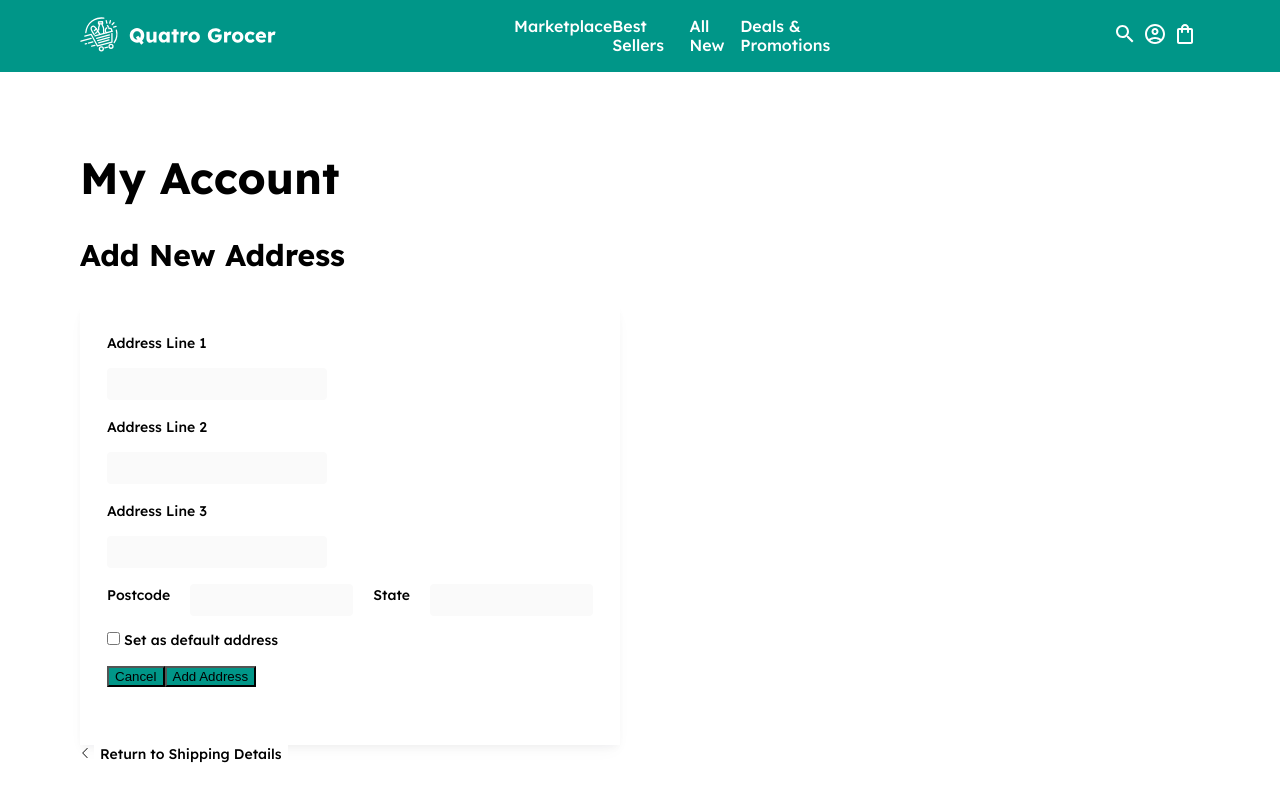
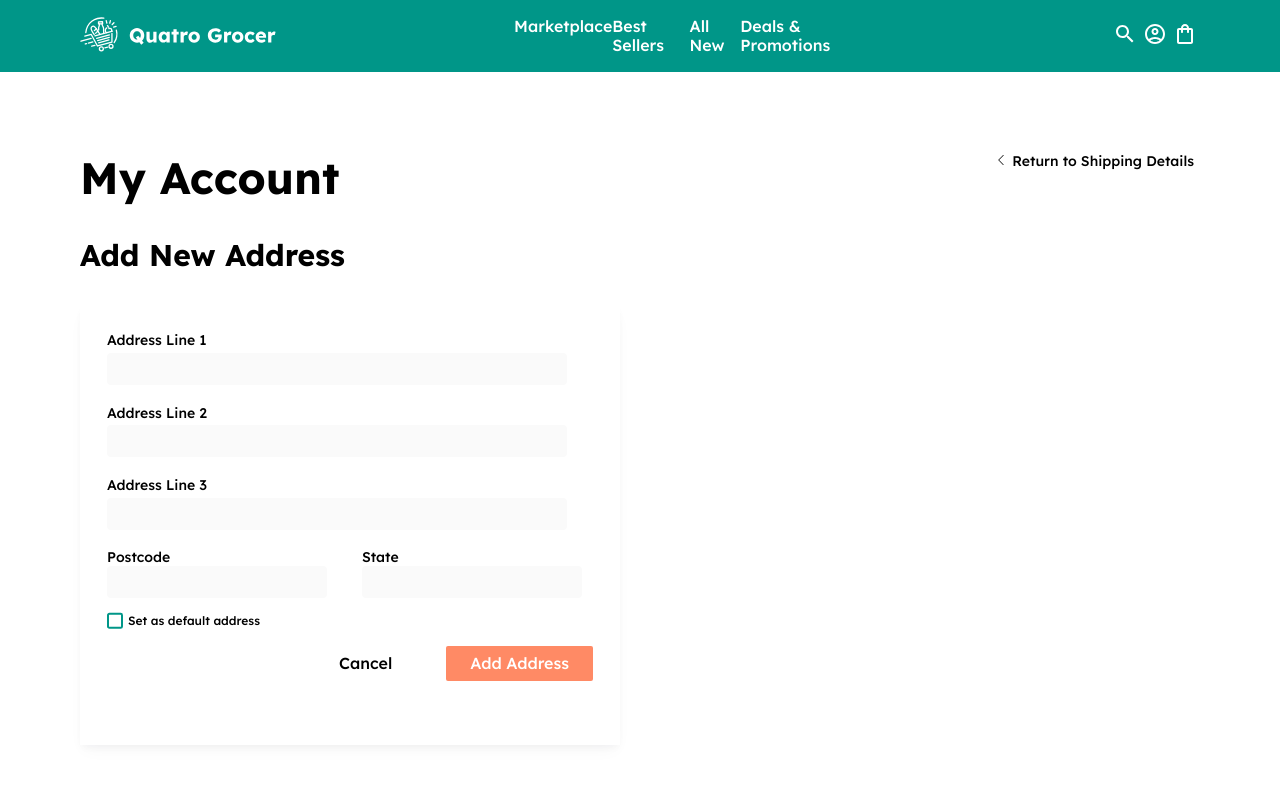
Before and after one commit to izT-1213/quatrogrocer-fe-drc-1, a React (Create React App) app: page /add-address in a window 1280 px wide. Shown: the top 800 px of the page. Built offline with nearby package versions, Linux system fonts and the light colour scheme; a web font is replaced by a local one.

Commit message:
complete add-new-address page

```diff
--- a/src/Pages/AddAddressPage/add-address.css
+++ b/src/Pages/AddAddressPage/add-address.css
@@ -15,6 +15,7 @@ a,
 a:visited,
 a:active {
   text-decoration: none;
+  color: #252525;
 }
 
 *,
@@ -25,34 +26,33 @@ a:active {
 
 .add-address-page-container {
   margin: 80px;
+  display: flex;
+  align-items: flex-start;
+  justify-content: space-between;
 }
-.add-address-page-container .my-account-header {
-  display: flex;
+.add-address-page-container .container-1 {
   flex-direction: column;
-  align-items: flex-start;
-  justify-content: flex-start;
 }
-.add-address-page-container .my-account-header h1 {
+.add-address-page-container .container-1 .my-account-header h1 {
   font-family: "Lexend Deca";
   font-style: normal;
   font-weight: 700;
   font-size: 44px;
   line-height: 120%;
 }
-.add-address-page-container .add-new-address-container {
+.add-address-page-container .container-1 .add-new-address-container {
   display: flex;
   flex-direction: column;
   margin-top: 32px;
 }
-.add-address-page-container .add-new-address-container h2 {
+.add-address-page-container .container-1 .add-new-address-container h2 {
   font-family: "Lexend Deca";
   font-style: normal;
   font-weight: 600;
   font-size: 30px;
   line-height: 120%;
 }
-.add-address-page-container .add-new-address-container .address-form-container {
-  flex-direction: column;
+.add-address-page-container .container-1 .add-new-address-container .address-form-container {
   margin-top: 32px;
   background: #ffffff;
   width: 540px;
@@ -61,63 +61,132 @@ a:active {
   top: 260px;
   box-shadow: 0px 8px 16px -4px rgba(16, 24, 40, 0.04), 0px 4px 8px -2px rgba(16, 24, 40, 0.04);
 }
-.add-address-page-container .add-new-address-container .address-form-container .address-form-content {
+.add-address-page-container .container-1 .add-new-address-container .address-form-container .address-form-content {
   padding: 27px;
 }
-.add-address-page-container .add-new-address-container .address-form-container .address-form-content .address-form {
+.add-address-page-container .container-1 .add-new-address-container .address-form-container .address-form-content .address-form {
   display: flex;
   flex-direction: column;
   align-items: flex-start;
   padding: 0px;
   gap: 16px;
+  padding-bottom: 16px;
 }
-.add-address-page-container .add-new-address-container .address-form-container .address-form-content .address-form label {
+.add-address-page-container .container-1 .add-new-address-container .address-form-container .address-form-content .address-form label {
   font-family: "Lexend Deca";
   font-style: normal;
   font-weight: 500;
   font-size: 14px;
   line-height: 120%;
 }
-.add-address-page-container .add-new-address-container .address-form-container .address-form-content .address-form input {
+.add-address-page-container .container-1 .add-new-address-container .address-form-container .address-form-content .address-form .address-line-container {
+  display: flex;
+  flex-direction: column;
+  gap: 20px;
+}
+.add-address-page-container .container-1 .add-new-address-container .address-form-container .address-form-content .address-form .address-line-container input[type=text] {
   border-radius: 4px;
   background-color: #fafafa;
+  width: 460px;
 }
-.add-address-page-container .add-new-address-container .address-form-container .address-form-content .address-form .postcode-and-state-container {
+.add-address-page-container .container-1 .add-new-address-container .address-form-container .address-form-content .address-form .address-line-container .address-line-1 {
+  display: flex;
+  flex-direction: column;
+  gap: 4px;
+}
+.add-address-page-container .container-1 .add-new-address-container .address-form-container .address-form-content .address-form .address-line-container .address-line-2 {
+  display: flex;
+  flex-direction: column;
+  gap: 4px;
+}
+.add-address-page-container .container-1 .add-new-address-container .address-form-container .address-form-content .address-form .address-line-container .address-line-3 {
+  display: flex;
+  flex-direction: column;
+  gap: 4px;
+}
+.add-address-page-container .container-1 .add-new-address-container .address-form-container .address-form-content .address-form .postcode-and-state-container {
   display: flex;
   flex-direction: row;
-  align-items: flex-start;
+}
+.add-address-page-container .container-1 .add-new-address-container .address-form-container .address-form-content .address-form .postcode-and-state-container input {
+  border-radius: 4px;
+  background-color: #fafafa;
+  width: 220px;
+}
+.add-address-page-container .container-1 .add-new-address-container .address-form-container .address-form-content .address-form .checkbox-container {
+  display: flex;
+  justify-content: space-between;
+  gap: 5px;
+}
+.add-address-page-container .container-1 .add-new-address-container .address-form-container .address-form-content .address-form .checkbox-container input[type=checkbox] {
+  -webkit-appearance: none;
+     -moz-appearance: none;
+          appearance: none;
+  background-color: #ffffff;
+  margin: 0;
+  font: inherit;
+  color: currentColor;
+  width: 1em;
+  height: 1em;
+  border: 0.15em solid currentColor;
+  border-radius: 0.15em;
+  transform: translateY(-0.075em);
+  border-color: #009688;
+  cursor: pointer;
+}
+.add-address-page-container .container-1 .add-new-address-container .address-form-container .address-form-content .address-form .checkbox-container input[type=checkbox]:checked {
+  background-color: #ff8a65;
+}
+.add-address-page-container .container-1 .add-new-address-container .address-form-container .address-form-content .address-form .checkbox-container label {
+  font-family: "Lexend Deca";
+  font-style: normal;
+  font-weight: 500;
+  font-size: 12px;
+  line-height: 120%;
+}
+.add-address-page-container .container-1 .add-new-address-container .address-form-container .address-form-content .buttons {
+  display: flex;
+  flex-direction: row;
+  justify-content: flex-end;
   padding: 0px;
-  gap: 20px;
+  gap: 48px;
 }
-.add-address-page-container .add-new-address-container .address-form-container .address-form-content .address-form .postcode-and-state-container .state input {
-  background-color: #fafafa;
+.add-address-page-container .container-1 .add-new-address-container .address-form-container .address-form-content .buttons .cancel-btn {
+  background-color: transparent;
+  border: none;
+  font-family: "Lexend Deca";
+  font-style: normal;
+  font-weight: 500;
+  font-size: 16px;
+  line-height: 120%;
 }
-.add-address-page-container .add-new-address-container .address-form-container .address-form-content .address-form .default-address .checkmark {
-  background-color: #fafafa;
-}
-.add-address-page-container .add-new-address-container .address-form-container .address-form-content .address-form .buttons .cancel-btn {
-  background-color: #009688;
-}
-.add-address-page-container .add-new-address-container .address-form-container .address-form-content .address-form .buttons .add-address-btn {
-  background-color: #009688;
+.add-address-page-container .container-1 .add-new-address-container .address-form-container .address-form-content .buttons .add-address-btn {
+  background-color: #ff8a65;
+  border: none;
+  font-family: "Lexend Deca";
+  font-style: normal;
+  font-weight: 500;
+  font-size: 16px;
+  color: #ffffff;
+  line-height: 120%;
+  display: flex;
+  flex-direction: row;
+  justify-content: center;
+  align-items: center;
+  padding: 8px 24px;
+  gap: 8px;
+  border-radius: 2px;
 }
 .add-address-page-container .navigation-container {
   display: flex;
   flex-direction: row;
   align-items: center;
-  padding: 0px;
-  gap: 4px;
-  padding-right: 80px;
-  padding-bottom: 29px;
+  justify-items: flex-end;
 }
 .add-address-page-container .navigation-container .left-icon {
   font-size: 10px;
 }
-.add-address-page-container .navigation-container .back-to-shipping-details-container {
-  display: flex;
-  align-items: center;
-}
-.add-address-page-container .navigation-container .back-to-shipping-details-container .back-btn {
+.add-address-page-container .navigation-container .back-btn {
   font-family: "Lexend Deca";
   font-style: normal;
   font-weight: 500;
@@ -126,6 +195,6 @@ a:active {
   border: none;
   background-color: #ffffff;
 }
-.add-address-page-container .navigation-container .back-to-shipping-details-container .back-btn:hover {
+.add-address-page-container .navigation-container .back-btn:hover {
   color: #ff8a65;
 }/*# sourceMappingURL=add-address.css.map */
--- a/src/Pages/AddAddressPage/add-address.jsx
+++ b/src/Pages/AddAddressPage/add-address.jsx
@@ -1,4 +1,4 @@
-// import React, { useState } from "react";
+import React, { useState } from "react";
 // import { Link } from "react-router-dom";
 import Input from "@material-ui/core/Input";
 import "./add-address.css";
@@ -14,16 +14,14 @@ import { useNavigate } from "react-router-dom";
 // import YourShippingAddressPage from "../address";
 
 function AddAddressPage() {
+  // function handleAddAddress() {}
   function clearInput() {
-    document.getElementById("Form").reset();
-  }
-
-  function handleAddAddress(){
-
+    document.getElementById("form").reset();
   }
   const navigate = useNavigate();
   return (
     <div className="add-address-page-container">
+      <div className="container-1">
         <div className="my-account-header">
           <h1>My Account</h1>
         </div>
@@ -31,11 +29,10 @@ function AddAddressPage() {
           <h2>Add New Address</h2>
           <div className="address-form-container">
             <div className="address-form-content">
-            <form className="address-form">
+              <form className="address-form" id="form">
+                <div className="address-line-container">
                   <div className="address-line-1">
                     <label>Address Line 1</label>
-              </div>
-              <div>
                     <Input
                       type="text"
                       disableUnderline={true}
@@ -43,10 +40,9 @@ function AddAddressPage() {
                       id="input"
                     />
                   </div>
+
                   <div className="address-line-2">
                     <label>Address Line 2</label>
-              </div>
-              <div>
                     <Input
                       className="address-line-2"
                       type="text"
@@ -54,10 +50,9 @@ function AddAddressPage() {
                       id="input"
                     />
                   </div>
+
                   <div className="address-line-3">
                     <label>Address Line 3</label>
-              </div>
-              <div>
                     <Input
                       className="address-line-3"
                       type="text"
@@ -65,11 +60,11 @@ function AddAddressPage() {
                       id="input"
                     />
                   </div>
+                </div>
+
                 <div className="postcode-and-state-container">
                   <div className="postcode">
                     <label>Postcode</label>
-                </div>
-                <div>
                     <Input
                       className="postcode"
                       type="text"
@@ -77,10 +72,9 @@ function AddAddressPage() {
                       id="input"
                     />
                   </div>
+
                   <div className="state">
                     <label>State</label>
-                </div>
-                <div>
                     <Input
                       className="state"
                       type="text"
@@ -89,22 +83,26 @@ function AddAddressPage() {
                     />
                   </div>
                 </div>
-              <label class="default-address">
+                {/* <label class="default-address">
                   <input type="checkbox" id="input" />
                   <span class="checkmark"></span> Set as default address
-              </label>
+                </label> */}
+                <div class="checkbox-container">
+                  <input class="checkbox" id="input" type="checkbox" />
+                  <label for="default-address">Set as default address</label>
+                </div>
+              </form>
               <div className="buttons">
-                <button
-                  className="cancel-btn"
-                  onClick={clearInput}
-                >
+                <button className="cancel-btn" onClick={clearInput}>
                   Cancel
                 </button>
-                <button className="add-address-btn" onClick={handleAddAddress}>
+                <button
+                  className="add-address-btn" /*onClick={handleAddAddress}*/
+                >
                   Add Address
                 </button>
               </div>
-            </form>
+            </div>
           </div>
         </div>
       </div>
@@ -112,11 +110,10 @@ function AddAddressPage() {
         <div className="left-icon">
           <SlArrowLeft />
         </div>
-        <div className="back-to-shipping-details-container">
+
         <button class="back-btn" onClick={() => navigate("/address")}>
           Return to Shipping Details
         </button>
-        </div>
       </div>
     </div>
   );
--- a/src/Pages/AddAddressPage/add-address.scss
+++ b/src/Pages/AddAddressPage/add-address.scss
@@ -10,13 +10,14 @@
 
 .add-address-page-container {
   margin: 80px;
+  display: flex;
+  align-items: flex-start;
+  justify-content: space-between;
+
+  .container-1 {
+    flex-direction: column;
 
     .my-account-header {
-    display: flex;
-    flex-direction: column;
-    align-items: flex-start;
-    justify-content: flex-start;
-
       h1 {
         font-family: "Lexend Deca";
         font-style: normal;
@@ -38,7 +39,6 @@
         line-height: 120%;
       }
       .address-form-container {
-      flex-direction: column;
         margin-top: 32px;
         background: $white-color;
         width: 540px;
@@ -56,6 +56,8 @@
             align-items: flex-start;
             padding: 0px;
             gap: 16px;
+            padding-bottom: 16px;
+
             label {
               font-family: "Lexend Deca";
               font-style: normal;
@@ -63,48 +65,143 @@
               font-size: 14px;
               line-height: 120%;
             }
+
+            .address-line-container {
+              display: flex;
+              flex-direction: column;
+              gap: 20px;
+
+              input[type="text"] {
+                border-radius: 4px;
+                background-color: $grey-tint;
+                width: 460px;
+              }
+
+              .address-line-1 {
+                display: flex;
+                flex-direction: column;
+                gap: 4px;
+              }
+              .address-line-2 {
+                display: flex;
+                flex-direction: column;
+                gap: 4px;
+              }
+              .address-line-3 {
+                display: flex;
+                flex-direction: column;
+                gap: 4px;
+              }
+            }
+
+            .postcode-and-state-container {
+              display: flex;
+              flex-direction: row;
+
               input {
                 border-radius: 4px;
                 background-color: $grey-tint;
-          }
-          .address-line-1 {
-
-          }
-          .address-line-2 {
-
-          }
-          .address-line-3 {
-
-          }
-          .postcode-and-state-container {
-            display: flex;
-flex-direction: row;
-align-items: flex-start;
-padding: 0px;
-gap: 20px;
-
-
-            .postcode {
-
-            }
-            .state {
-              input {
-                background-color: $grey-tint;
-              }
-            }
-          }
-          .default-address {
-            .checkmark {
-              background-color: $grey-tint;
+                width: 220px;
               }
             }
 
+            .checkbox-container {
+              display: flex;
+              justify-content: space-between;
+              gap: 5px;
+
+              input[type="checkbox"] {
+                appearance: none;
+                background-color: $white-color;
+                margin: 0;
+                font: inherit;
+                color: currentColor;
+                width: 1em;
+                height: 1em;
+                border: 0.15em solid currentColor;
+                border-radius: 0.15em;
+                transform: translateY(-0.075em);
+                border-color: $primary-color;
+                cursor: pointer;
+
+
+                &:checked {
+                  background-color: $secondary-color;
+
+                }
+              }
+
+              label {
+                font-family: "Lexend Deca";
+                font-style: normal;
+                font-weight: 500;
+                font-size: 12px;
+                line-height: 120%;
+              }
+            }
+
+            // .default-address {
+            //   display: flex;
+            //   align-content: center;
+            //   gap: 4px;
+            //   margin-top: 16px;
+            //   margin-bottom: 16px;
+
+            // input[type="checkbox"] {
+            //   appearance: none;
+            //   background-color: $white-color;
+            //   margin: 0;
+            //   font: inherit;
+            //   color: currentColor;
+            //   width: 1em;
+            //   height: 1em;
+            //   border: 0.15em solid currentColor;
+            //   border-radius: 0.15em;
+            //   transform: translateY(-0.075em);
+            //   border-color: $primary-color;
+            //   cursor: pointer;
+            // }
+
+            //   .checkmark {
+            // font-family: "Lexend Deca";
+            // font-style: normal;
+            // font-weight: 500;
+            // font-size: 12px;
+            // line-height: 120%;
+            //   }
+            // }
+          }
           .buttons {
+            display: flex;
+            flex-direction: row;
+            justify-content: flex-end;
+            padding: 0px;
+            gap: 48px;
             .cancel-btn {
-              background-color: $primary-color;
+              background-color: transparent;
+              border: none;
+              font-family: "Lexend Deca";
+              font-style: normal;
+              font-weight: 500;
+              font-size: 16px;
+              line-height: 120%;
             }
             .add-address-btn {
-              background-color: $primary-color;
+              background-color: $secondary-color;
+              border: none;
+              font-family: "Lexend Deca";
+              font-style: normal;
+              font-weight: 500;
+              font-size: 16px;
+              color: $white-color;
+              line-height: 120%;
+              display: flex;
+              flex-direction: row;
+              justify-content: center;
+              align-items: center;
+              padding: 8px 24px;
+              gap: 8px;
+              border-radius: 2px;
             }
           }
         }
@@ -115,17 +212,12 @@ gap: 20px;
     display: flex;
     flex-direction: row;
     align-items: center;
-    padding: 0px;
-    gap: 4px;
-    padding-right: 80px;
-    padding-bottom: 29px;
+    justify-items: flex-end;
 
     .left-icon {
       font-size: 10px;
     }
-    .back-to-shipping-details-container {
-      display: flex;
-      align-items: center;
+
     .back-btn {
       font-family: $primary-fonts;
       font-style: normal;
@@ -141,4 +233,3 @@ gap: 20px;
     }
   }
 }
-}
```
Also changed, not shown: 1 other file (tests, documents, lock files or other folders). Lines whose indentation alone changed are shown as unchanged.
